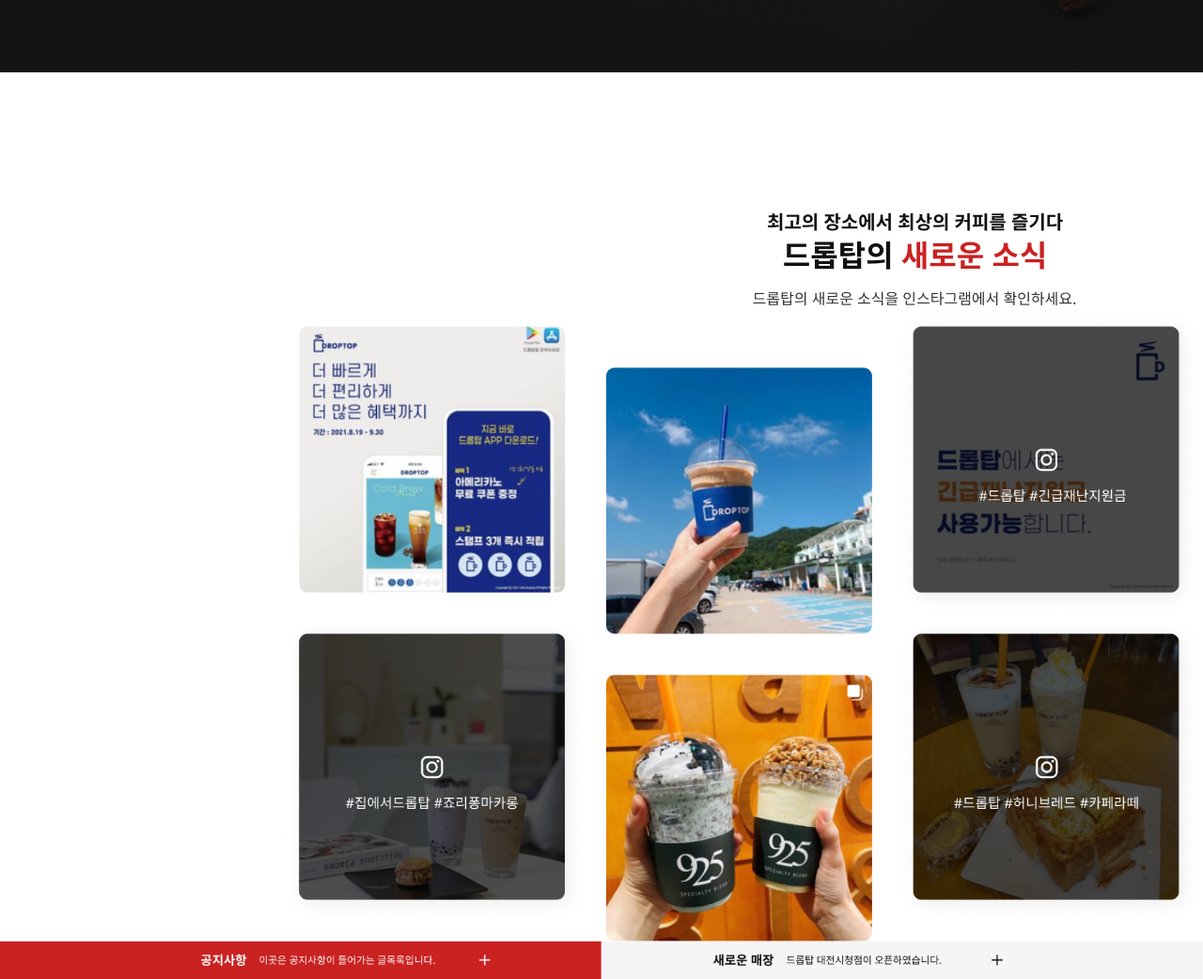
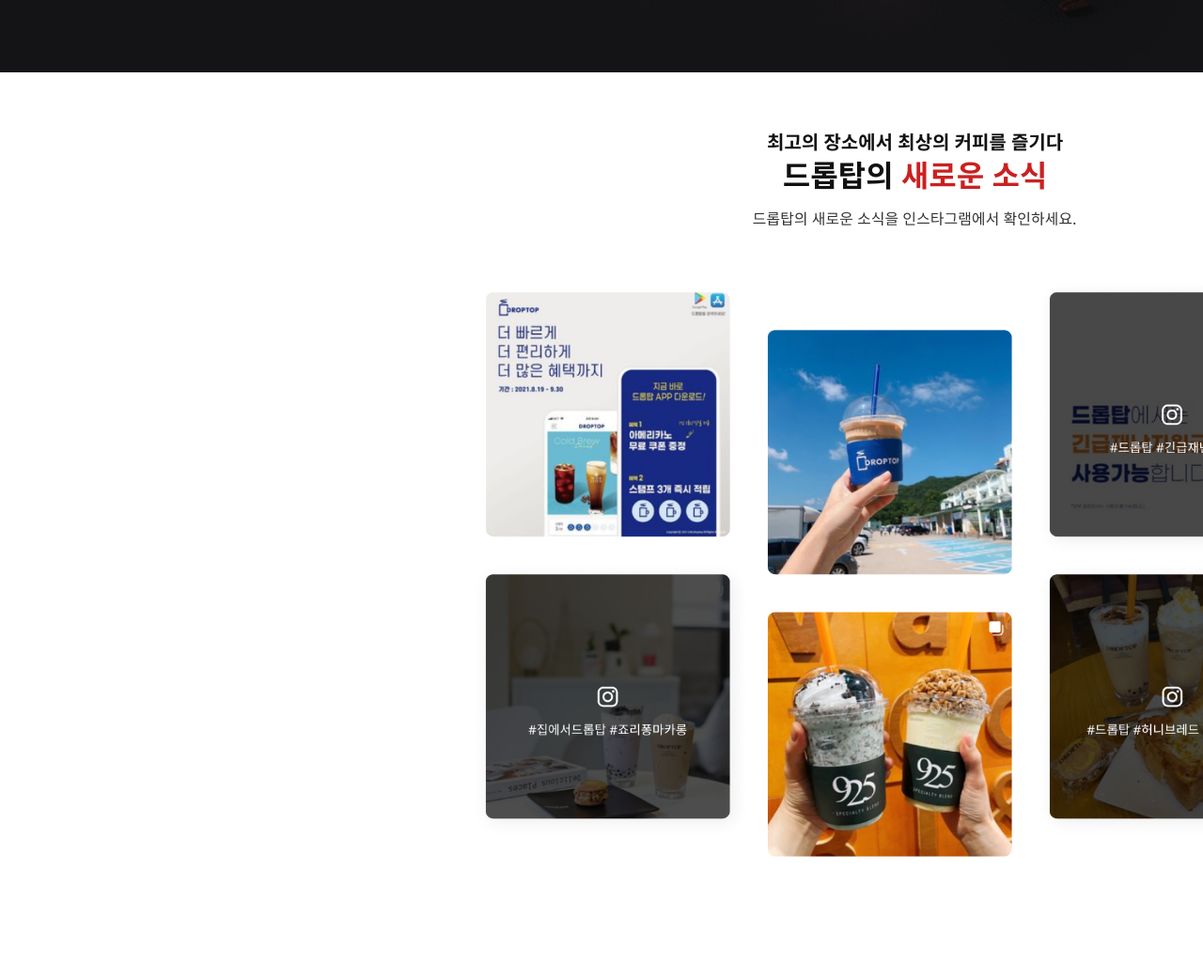
Before and after one commit to redbong/website_2021, a plain HTML site: page docs/index.html in a window 1280 px wide. Shown: the part 3060-4102 px from the top of the page at 94% size. Drawn offline with nearby package versions, Linux system fonts and the light colour scheme; some packages are replaced by stand-ins of ours; a script that the page names is missing.

Commit message:
웹사이트 수정본

```diff
--- a/docs/index.css
+++ b/docs/index.css
@@ -81,13 +81,21 @@ bottom: 30px;
 }
 .section-4{
   margin-left: 800px;
-  margin-top: 145px;
+  margin-top: 60px;
 }
+
 .section-4-1{
-  margin-left: 300px;
+  height: 800px;
+}
+
+.main-img5 {
+  left: 500px;
+  top:50px;
+  width: 900px;
+  position: relative;
 }
 .section-4-2{
   left: 1713px;
   top:-145px;
-  position:relative
+  position:relative;
 }
--- a/docs/index.html
+++ b/docs/index.html
@@ -75,7 +75,7 @@
     </div>
 
     <div class="section-5">
-      <div class="main-img7"><img src="resource/main6.png" alt=""></div>
+      <div class="main-img6"><img src="resource/main6.png" alt=""></div>
     </div>
   </header>
 </body>
```
